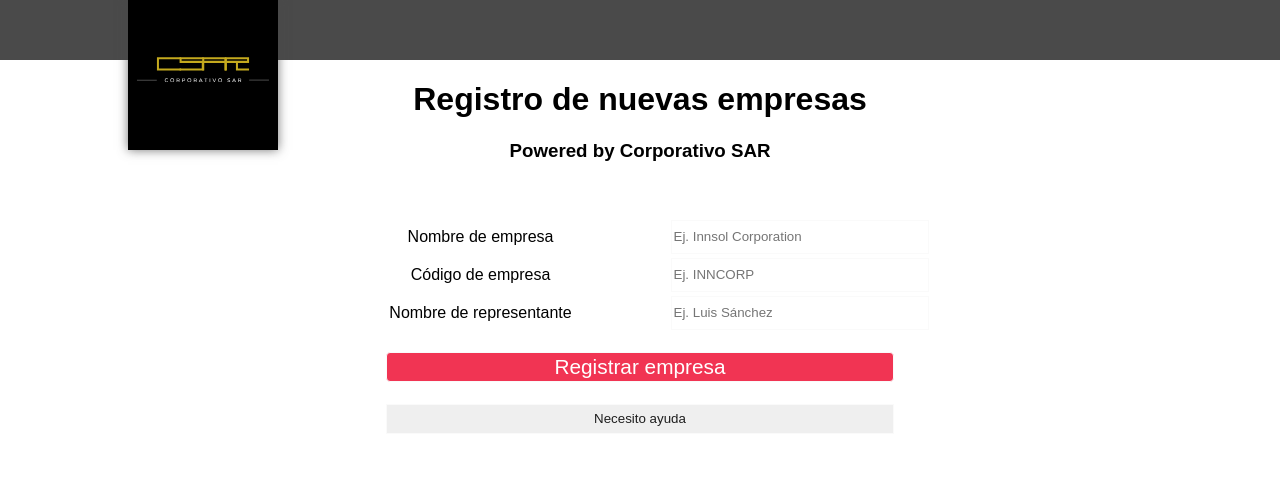
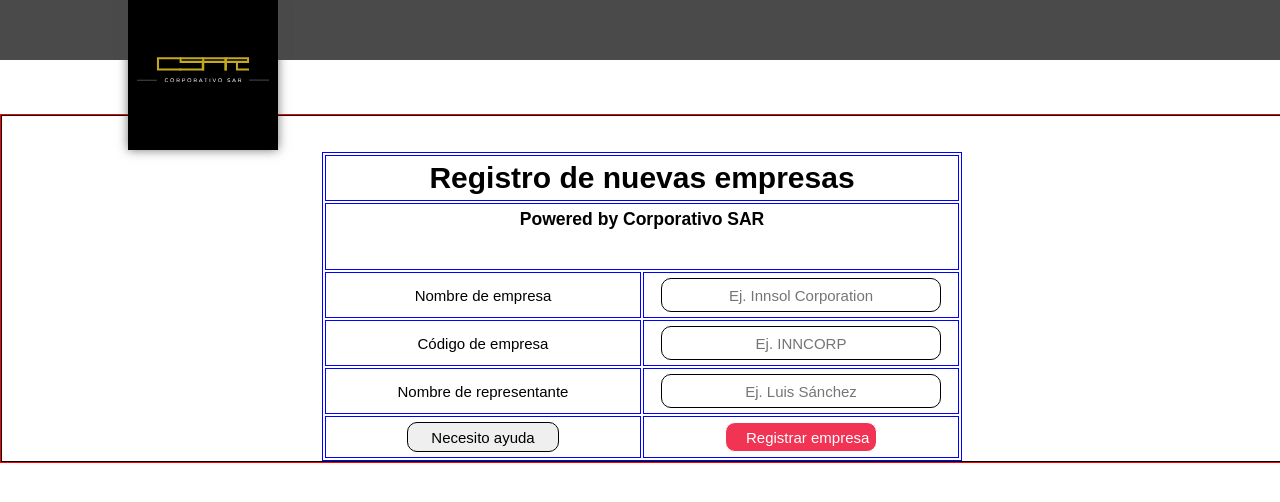
Before and after one commit to CorporativoSar-Projects/notassar, a PHP site: page /registroEmpresarial.php in a window 1280 px wide. Shown: the top 502 px of the page. Run offline with PHP 8.4, Linux system fonts and the light colour scheme; data that the repository does not hold is empty; some libraries are stand-ins or nearby versions.

Commit message:
frontActualizado

```diff
--- a/CSS/estilos.css
+++ b/CSS/estilos.css
@@ -1,3 +1,8 @@
+*{
+	margin: 0;
+	border: 0;
+}
+
 html{
 	padding: 0px;
 	margin: 0px;
@@ -53,7 +58,7 @@ section{
 	box-shadow:         0px 0px 10px rgba(74, 74, 74, 0.75);
 }
 
-.aceptar{
+.aceptar, .registrarEmp{
 	background-color: #f13453;
 	color:white;
 	padding-left: 20px;
@@ -65,6 +70,12 @@ section{
 	background-color: #4a4a4a;
 	cursor: pointer;
 }
+
+.registrarEmp:hover{
+	background-color: #4a4a4a;
+	cursor: pointer;
+}
+
 nav {
   width  : 35%;
   position: absolute;
@@ -176,16 +187,21 @@ a.fun {
 	text-align: center;
 }
 
-input{
+#formulario input{
 	width: 80%;
 	height: 30px;
-	border:1px solid #fafafa;
 	color:#1e1e1e;
+	border: 1px solid;
 }
 
 #regBt:hover{
-	background-color: #5AC68A;
-	color: black;
+	background-color: #3ca76c;
+	color: rgb(255, 255, 255);
+}
+
+#regBtEmp:hover{
+	background-color: #3ca76c;
+	color: rgb(255, 255, 255);
 }
 
 #divmain{
@@ -194,20 +210,38 @@ input{
 }
 
 #formRegEmp{
-	border: 0px solid black;
+	border: 1px solid black;
 	width: 100% !important;
+	height: auto;
 	text-align: center;
-	margin: 0 auto;
-	height: auto;
 }
 
 #divForm{
 	width: 100%;
-	border: 0px solid red;
+	border: 1px solid red;
 }
 
 table,td{
 	text-align: center;
-	border: 0px solid blue;
+	border: 1px solid blue;
 	width: 50%;
 }
+
+#formRegEmp input{
+	border-radius: 10px;
+	width: 90%;
+	height: 30px;
+	border: 1px solid;
+	text-align: center;
+	font-size: 15px;
+}
+
+#formRegEmp td{
+	padding: 5px;
+	font-size: 15px;
+}
+
+#regBtEmp, .registrarEmp{
+	width: 50% !important;
+	font-size: 15px;
+}
--- a/registroEmpresarial.php
+++ b/registroEmpresarial.php
@@ -60,15 +60,25 @@
 			<img src="./imagenes/carrito.png">
 		</a>-->
 	</header>
+	<br><br><br>
 	<div id="divmain">
 		<div id="divForm">
 			<form id="formRegEmp" method="POST">
-				<h1>Registro de nuevas empresas</h1>
-				<h3>Powered by Corporativo SAR</h3>
 				<br>
 				<br>
 				<center>
                 <table>
+					<tr>
+						<td colspan="2">
+							<h1>Registro de nuevas empresas</h1>
+						</td>
+					</tr>
+					<tr>
+						<td colspan="2">
+							<h3>Powered by Corporativo SAR</h3>
+							<br><br>
+						</td>
+					</tr>
                     <tr>
                         <td>
                             <label for="nomEmp" id="labRegForm">Nombre de empresa</label>
@@ -94,16 +104,12 @@
                         </td>
                     </tr>
                     <tr>
-                        <td colspan="2">
-							<br>
-                            <input type="submit" name="aceptar" value="Registrar empresa" class="aceptar">
+                        <td>
+							<input type="button" onclick="nuevo();" value="Necesito ayuda" id="regBtEmp">
                         </td>
-                    </tr>
-                    <tr>
-                        <td colspan="2">
-							<br>
-                            <input type="button" onclick="nuevo();" value="Necesito ayuda" id="regBt">
-                        </td>
+						<td>
+							<input type="submit" name="registrarEmp" value="Registrar empresa" class="registrarEmp">
+						</td>
                     </tr>
                 </table>
 				</center>
```
